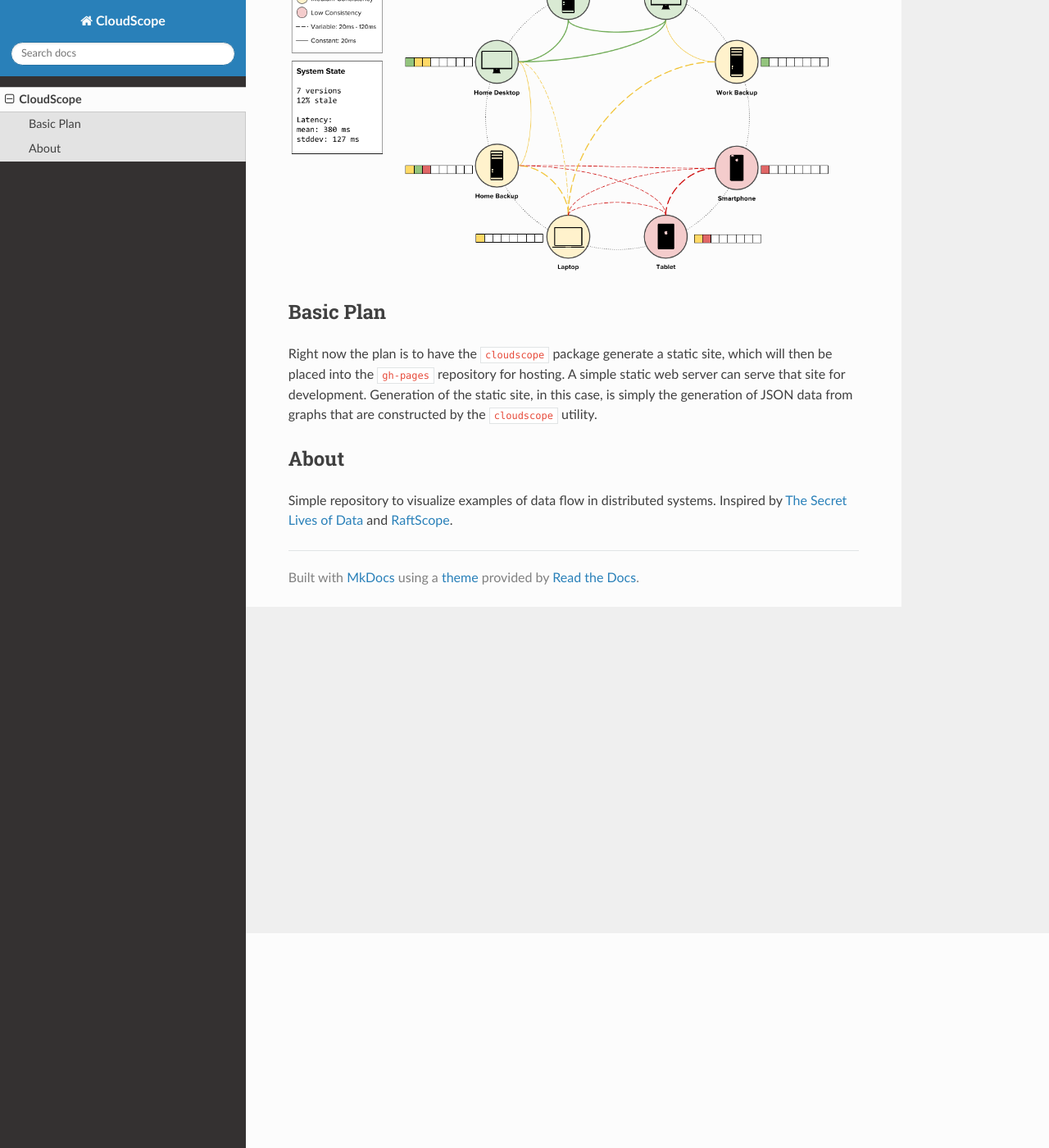
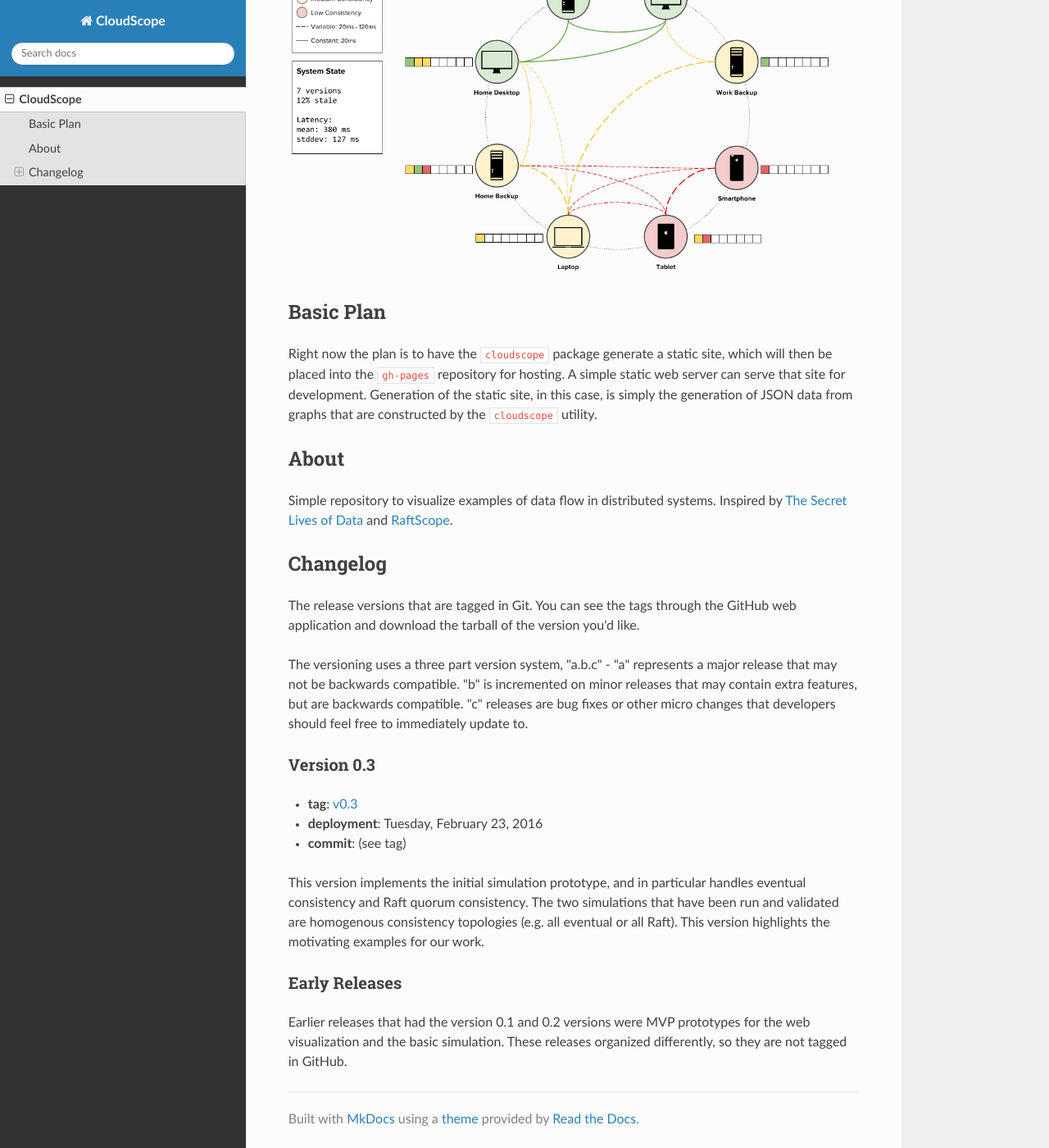
Before and after one commit to bbengfort/cloudscope, an MkDocs documentation site: the page built from docs/index.md, in a window 1280 px wide and 1400 px high, scrolled down 262 px. Shown: the whole window at 82% size. Built offline with MkDocs 1.6.1, drawn with Linux system fonts in a browser that asks for light colours; nearby versions of some CDN libraries.

Commit message:
changelog

```diff
--- a/docs/index.md
+++ b/docs/index.md
@@ -11,3 +11,21 @@ Right now the plan is to have the `cloudscope` package generate a static site, w
 ## About
 
 Simple repository to visualize examples of data flow in distributed systems. Inspired by [The Secret Lives of Data](http://thesecretlivesofdata.com/raft/) and [RaftScope](https://github.com/ongardie/raftscope).
+
+## Changelog
+
+The release versions that are tagged in Git. You can see the tags through the GitHub web application and download the tarball of the version you'd like.
+
+The versioning uses a three part version system, "a.b.c" - "a" represents a major release that may not be backwards compatible. "b" is incremented on minor releases that may contain extra features, but are backwards compatible. "c" releases are bug fixes or other micro changes that developers should feel free to immediately update to.
+
+### Version 0.3
+
+* **tag**: [v0.3](https://github.com/bbengfort/cloudscope/releases/tag/v0.3)
+* **deployment**: Tuesday, February 23, 2016
+* **commit**: (see tag)
+
+This version implements the initial simulation prototype, and in particular handles eventual consistency and Raft quorum consistency. The two simulations that have been run and validated are homogenous consistency topologies (e.g. all eventual or all Raft). This version highlights the motivating examples for our work.
+
+### Early Releases
+
+Earlier releases that had the version 0.1 and 0.2 versions were MVP prototypes for the web visualization and the basic simulation. These releases organized differently, so they are not tagged in GitHub.
```
Also changed, not shown: README.md (+18 -0 lines).
